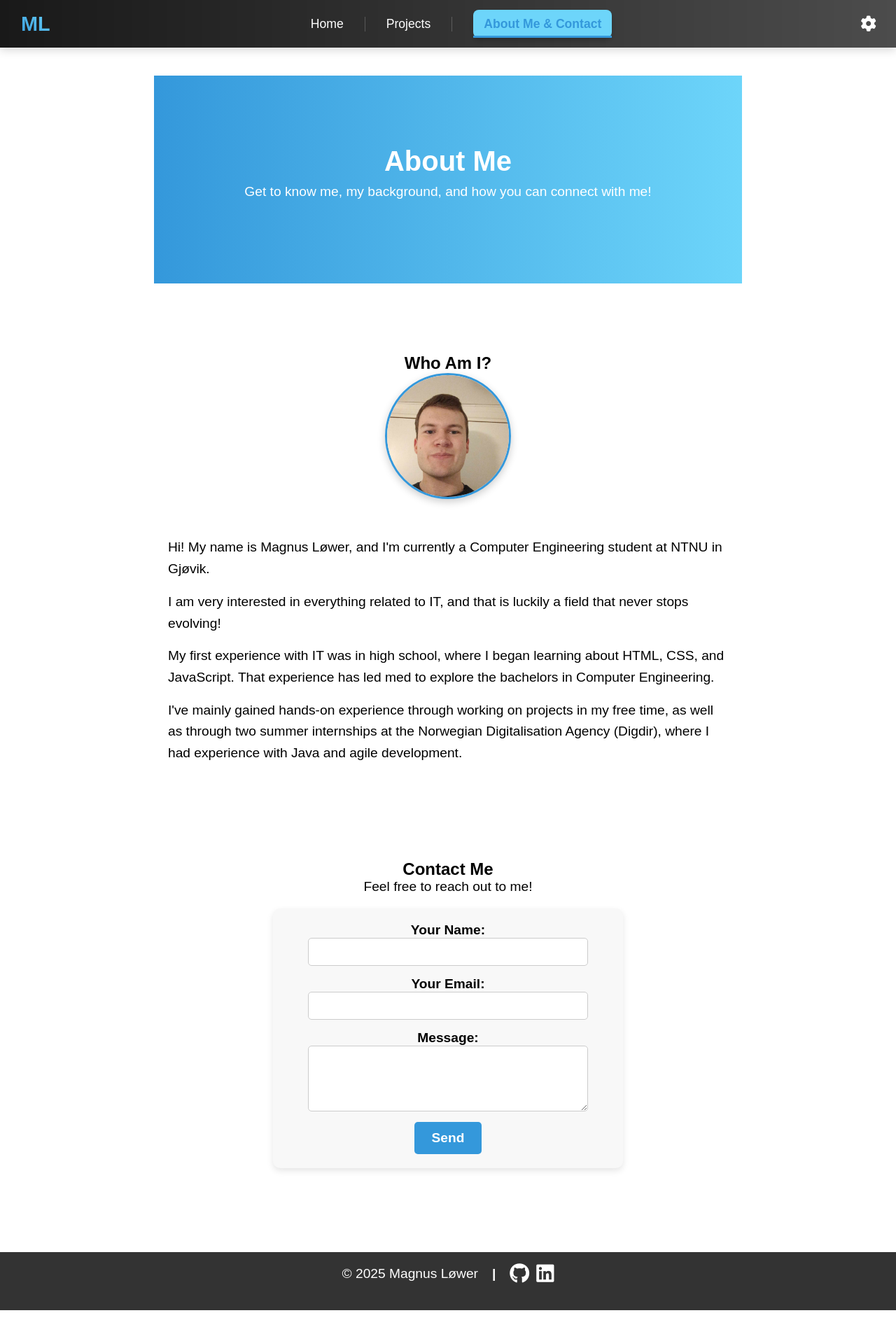
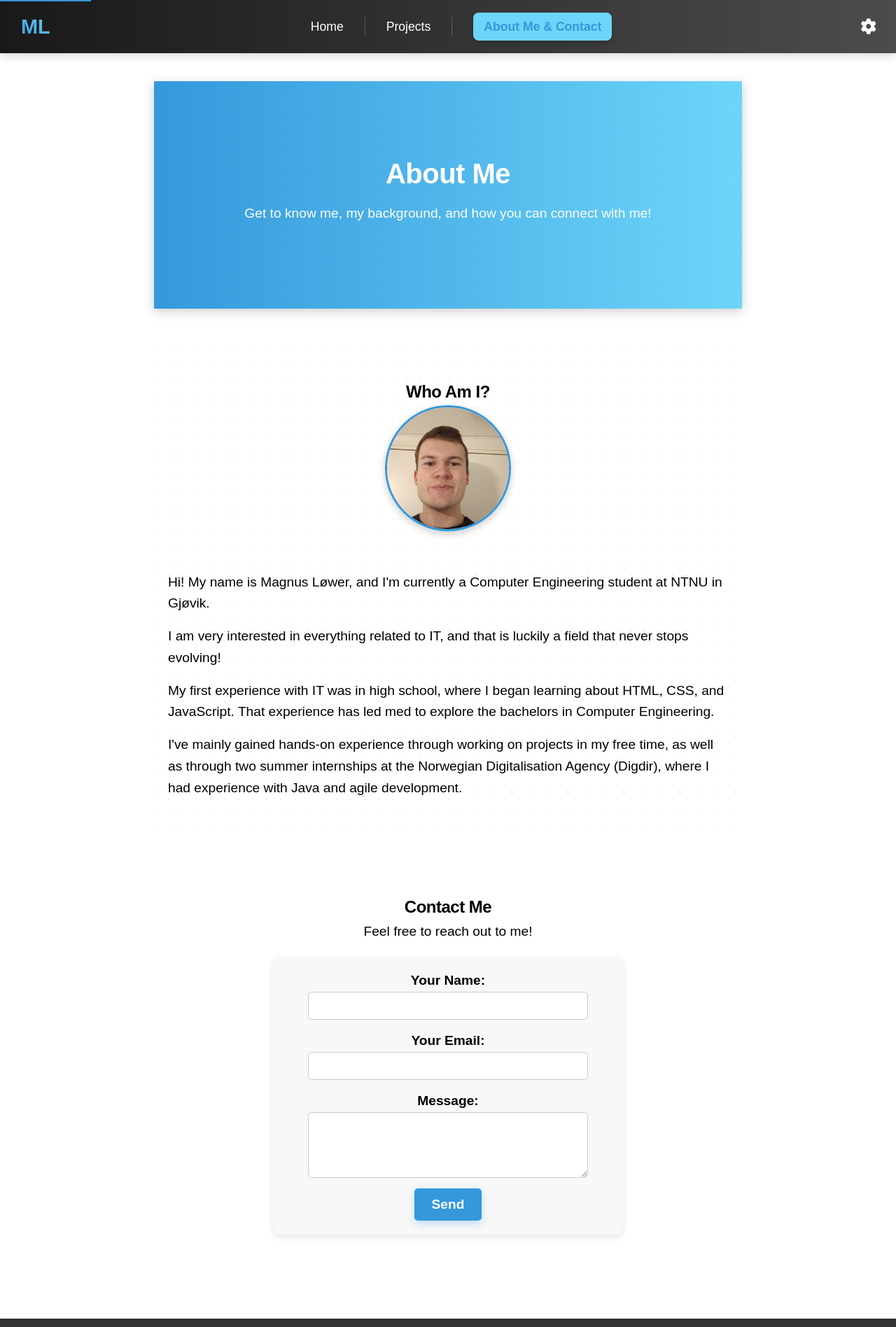
Before and after one commit to magnus-lower/my-website, a plain HTML site: page about.html in a window 1280 px wide. Shown: the top 1896 px of the page at 70% size. Before the commit the page ends 1872 px from the top, so only its background shows below. Drawn offline with Linux system fonts and the light colour scheme.

Commit message:
Improved the styling of the website, making it more visually engaging

```diff
--- a/about.html
+++ b/about.html
@@ -4,6 +4,10 @@
     <meta charset="UTF-8">
     <meta name="viewport" content="width=device-width, initial-scale=1.0">
     <title>About Me & Contact - Magnus Løwer</title>
+    <link rel="stylesheet" href="css/components/enhancements.css">
+    <link rel="preconnect" href="https://fonts.googleapis.com">
+    <link rel="preconnect" href="https://fonts.gstatic.com" crossorigin>
+    <link href="https://fonts.googleapis.com/css2?family=Poppins:wght@400;500;700&display=swap" rel="stylesheet">
     <link rel="icon" type="image/png" href="assets/favicon.png">
     <link rel="stylesheet" href="https://cdnjs.cloudflare.com/ajax/libs/font-awesome/6.4.2/css/all.min.css">
     <link rel="stylesheet" href="css/components/footer.css">
--- /dev/null
+++ b/css/components/enhancements.css
@@ -0,0 +1,172 @@
+/* Enhanced Visual Elements */
+
+/* Improved Typography */
+body {
+    font-family: 'Poppins', 'Arial', sans-serif;
+    line-height: 1.6;
+}
+
+h1, h2, h3 {
+    font-weight: 700;
+    letter-spacing: -0.5px;
+}
+
+/* Enhanced Hero Section */
+.hero {
+    background: linear-gradient(135deg, #3498db, #8e44ad);
+    position: relative;
+    overflow: hidden;
+    box-shadow: 0 4px 15px rgba(0, 0, 0, 0.2);
+}
+
+.hero::before {
+    content: '';
+    position: absolute;
+    top: 0;
+    left: 0;
+    width: 100%;
+    height: 100%;
+    background: url('../../assets/dots-pattern.svg');
+    opacity: 0.1;
+}
+
+.hero-content {
+    position: relative;
+    z-index: 2;
+}
+
+/* Improved Buttons */
+.cta-button {
+    position: relative;
+    overflow: hidden;
+    box-shadow: 0 4px 12px rgba(52, 152, 219, 0.3);
+    border-radius: 8px;
+    transition: all 0.4s cubic-bezier(0.175, 0.885, 0.32, 1.275);
+}
+
+.cta-button::after {
+    content: '';
+    position: absolute;
+    top: 50%;
+    left: 50%;
+    width: 300px;
+    height: 300px;
+    background: rgba(255, 255, 255, 0.1);
+    border-radius: 50%;
+    transform: translate(-50%, -50%) scale(0);
+    opacity: 0;
+    transition: transform 0.6s, opacity 0.6s;
+}
+
+.cta-button:hover {
+    transform: translateY(-3px);
+    box-shadow: 0 6px 15px rgba(52, 152, 219, 0.4);
+}
+
+.cta-button:hover::after {
+    transform: translate(-50%, -50%) scale(1);
+    opacity: 1;
+}
+
+/* Card Enhancements */
+.project-item {
+    border: none;
+    transition: all 0.4s cubic-bezier(0.165, 0.84, 0.44, 1);
+    position: relative;
+    overflow: hidden;
+    box-shadow: 0 10px 20px rgba(0, 0, 0, 0.1);
+}
+
+.project-item::after {
+    content: '';
+    position: absolute;
+    top: 0;
+    left: 0;
+    width: 100%;
+    height: 5px;
+    background: linear-gradient(90deg, #3498db, #6dd5fa);
+    transform: scaleX(0);
+    transform-origin: left;
+    transition: transform 0.3s ease;
+}
+
+.project-item:hover {
+    transform: translateY(-10px);
+    box-shadow: 0 15px 30px rgba(0, 0, 0, 0.15);
+}
+
+.project-item:hover::after {
+    transform: scaleX(1);
+}
+
+/* Enhanced Profile Picture */
+.profile-picture img {
+    transition: transform 0.5s ease, box-shadow 0.5s ease;
+    box-shadow: 0 10px 20px rgba(0, 0, 0, 0.15);
+}
+
+.profile-picture img:hover {
+    transform: scale(1.05);
+    box-shadow: 0 15px 30px rgba(0, 0, 0, 0.2);
+}
+
+/* Form Enhancements */
+form input, form textarea {
+    transition: border 0.3s, box-shadow 0.3s;
+    border: 1px solid #e0e0e0;
+}
+
+form input:focus, form textarea:focus {
+    border-color: var(--primary-color);
+    box-shadow: 0 0 0 3px rgba(52, 152, 219, 0.2);
+    outline: none;
+}
+
+/* Animated underline for nav links */
+.nav-list li a::after {
+    height: 2px;
+    bottom: 5px;
+    transform-origin: center;
+    transition: transform 0.3s ease-out, opacity 0.3s ease-out;
+    transform: scaleX(0);
+    opacity: 0;
+}
+
+.nav-list li a:hover::after {
+    transform: scaleX(1);
+    opacity: 1;
+}
+
+/* Dark mode enhancements */
+.dark-mode .project-item {
+    box-shadow: 0 10px 20px rgba(0, 0, 0, 0.25);
+}
+
+.dark-mode .project-item:hover {
+    box-shadow: 0 15px 30px rgba(0, 0, 0, 0.3);
+}
+
+/* Enhanced Sections */
+section {
+    padding: 60px 20px;
+    position: relative;
+}
+
+/* Hover animation for social icons */
+.footer-content a {
+    transition: transform 0.3s ease, color 0.3s ease;
+}
+
+.footer-content a:hover {
+    transform: translateY(-3px) scale(1.2);
+}
+
+/* Subtle background pattern for sections */
+.about, .projects {
+    background-image: radial-gradient(circle at 1px 1px, #f0f0f0 1px, transparent 0);
+    background-size: 20px 20px;
+}
+
+.dark-mode .about, .dark-mode .projects {
+    background-image: radial-gradient(circle at 1px 1px, #2a2a2a 1px, transparent 0);
+}
--- a/js/modules/smoothScroll.js
+++ b/js/modules/smoothScroll.js
@@ -2,12 +2,20 @@ export function initSmoothScroll() {
     const observer = new IntersectionObserver((entries, obs) => {
         entries.forEach(e => {
             if (e.isIntersecting) {
+                // Add staggered animation delay based on index
+                const delay = Array.from(document.querySelectorAll('.fade-in')).indexOf(e.target) * 0.1;
+                e.target.style.transitionDelay = `${delay}s`;
                 e.target.classList.add('visible');
 
                 // Apply dark mode to newly visible elements if dark mode is active
                 if (document.documentElement.classList.contains('dark-mode')) {
                     e.target.classList.add('dark-mode');
                 }
+
+                // Remove the delay after animation completes to not affect future animations
+                setTimeout(() => {
+                    e.target.style.transitionDelay = '0s';
+                }, 1000);
 
                 obs.unobserve(e.target);
             }
```
Also changed, not shown: index.html (+4 -0 lines), projects.html (+4 -0 lines), assets/dots-pattern.svg (added).
